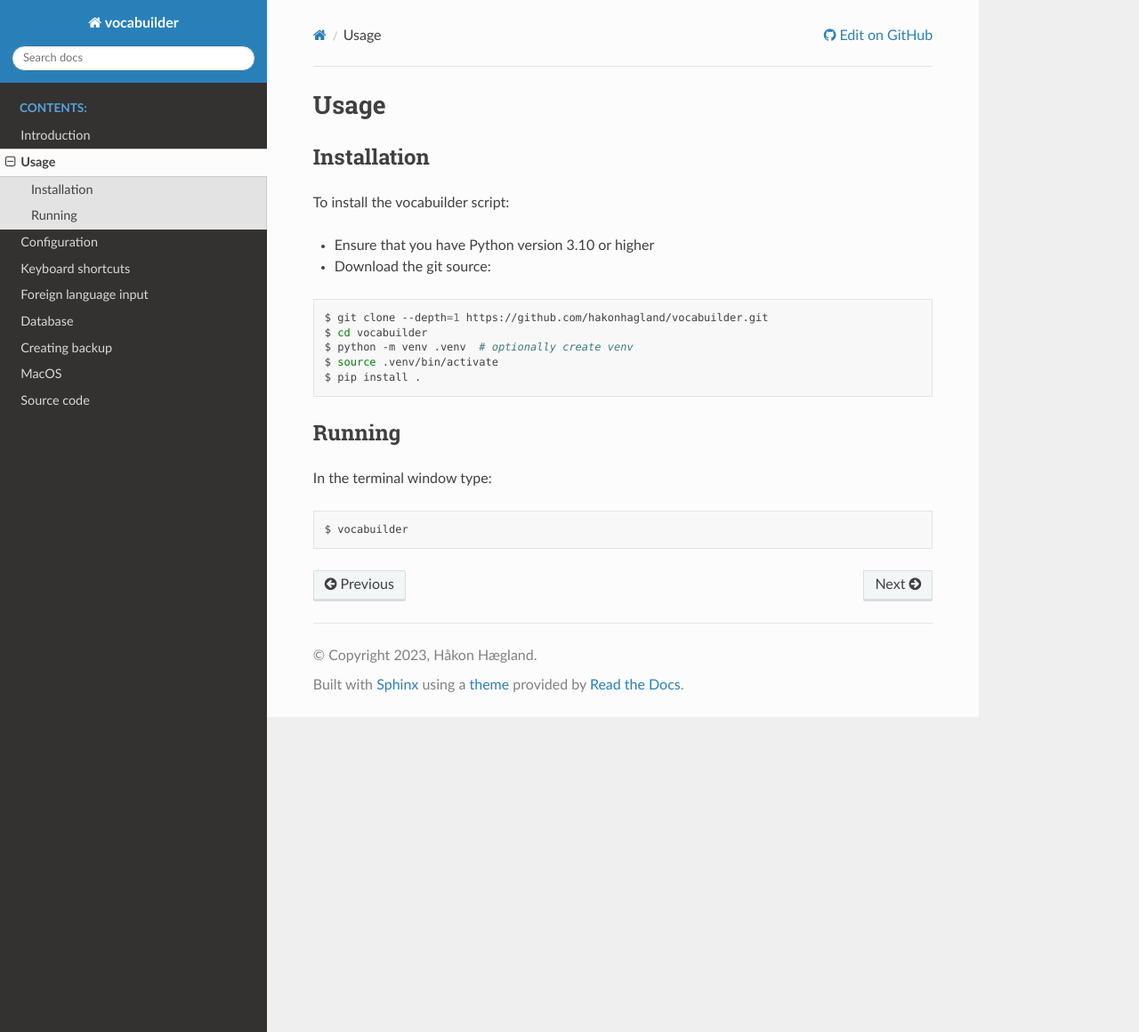
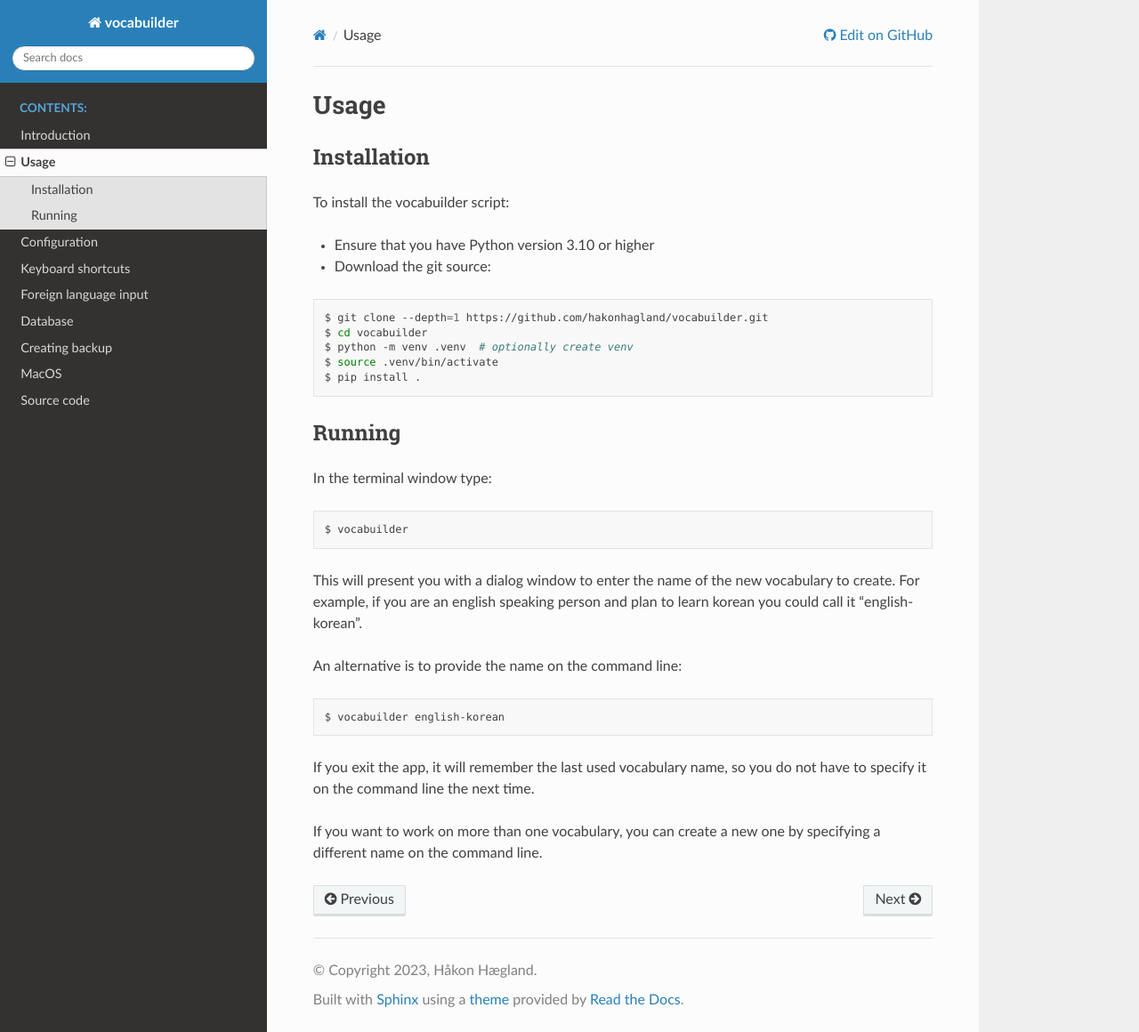
Before and after one commit to hakonhagland/vocabuilder, a Sphinx documentation site: the page built from docs/usage.rst, in a window 1280 px wide and 1160 px high. Shown: the whole window at 89% size. Built offline with Sphinx 7.4.7 and the Read the Docs theme 2.0.0, drawn with Linux system fonts in a browser that asks for light colours.

Commit message:
Added some more documentation
Added documentation for command line usage

```diff
--- a/docs/usage.rst
+++ b/docs/usage.rst
@@ -25,3 +25,19 @@
 .. code-block:: bash
 
     $ vocabuilder
+
+This will present you with a dialog window to enter the name of the new vocabulary to create.
+For example, if you are an english speaking person and plan to learn korean you could call
+it "english-korean".
+
+An alternative is to provide the name on the command line:
+
+.. code-block:: bash
+
+    $ vocabuilder english-korean
+
+If you exit the app, it will remember the last used vocabulary name, so you do not have to
+specify it on the command line the next time.
+
+If you want to work on more than one vocabulary, you can create a new one by specifying a
+different name on the command line.
```
Also changed, not shown: docs/introduction.rst (+5 -3 lines).
